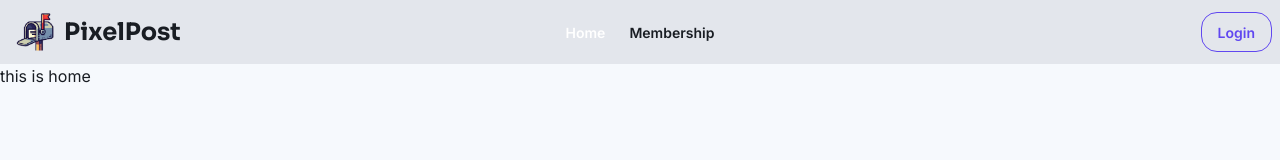
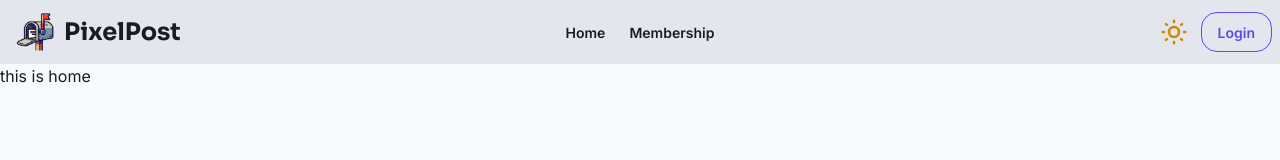
Before and after one commit to HedaetShahriar/PixelPost-Client, a React (Vite) app: page / in a window 1280 px wide. Shown: the top 160 px of the page. Built offline with nearby package versions, Linux system fonts and the light colour scheme; no server answers.

Commit message:
improvement to navbar

```diff
--- a/src/Routes/Router.jsx
+++ b/src/Routes/Router.jsx
@@ -1,6 +1,8 @@
 import { createBrowserRouter } from "react-router";
 import MainLayout from "../layouts/MainLayout";
 import Home from "../pages/Home";
+import SignIn from "../pages/SignIn";
+import Register from "../pages/Register";
 
 export const router = createBrowserRouter([
     {
@@ -19,10 +21,10 @@ export const router = createBrowserRouter([
     },
     {
         path: "/auth/login",
-        element: <div>Login Page</div>,
+        element:<SignIn />,
     },
     {
         path: "/auth/register",
-        element: <div>Register Page</div>,
+        element: <Register />,
     },
 ]);
--- /dev/null
+++ b/src/components/ThemeToggle.jsx
@@ -0,0 +1,40 @@
+import { Moon, SunMedium } from 'lucide-react';
+import { useEffect, useState } from 'react';
+
+
+const ThemeToggle = () => {
+    const [theme, setTheme] = useState(() => {
+        const savedTheme = localStorage.getItem('theme');
+        return savedTheme ? savedTheme : 'light';
+    });
+
+    useEffect(() => {
+        localStorage.setItem('theme', theme);
+    }, [theme]);
+
+    const handleToggle = () => {
+        setTheme(prev => (prev === 'light' ? 'dark' : 'light'));
+    };
+
+    return (
+        <div>
+            <label className="swap swap-rotate">
+                <input
+                    type="checkbox"
+                    onChange={handleToggle}
+                    checked={theme === 'dark'}
+                    className="theme-controller"
+                    value="dark"
+                />
+                <div className="swap-off text-yellow-600">
+                    <SunMedium size={30}/>
+                </div>
+                <div className="swap-on">
+                    <Moon size={28}/>
+                </div>
+            </label>
+        </div>
+    );
+};
+
+export default ThemeToggle;
--- a/src/components/ui/Navbar.jsx
+++ b/src/components/ui/Navbar.jsx
@@ -3,6 +3,7 @@ import logo from '../../assets/logo.png'
 import userIcon from '../../assets/userIcon.png';
 import { Link, NavLink } from 'react-router';
 import useAuth from '../../hooks/useAuth';
+import ThemeToggle from '../ThemeToggle';
 
 const Navbar = () => {
     const { user, handleLogOut } = useAuth();
@@ -14,8 +15,8 @@ const Navbar = () => {
                     to="/"
                     className={({ isActive }) =>
                         `px-3 py-1 rounded transition-colors duration-150 ${isActive
-                            ? "text-accent-content"
-                            : " hover:text-accent-content"
+                            ? ""
+                            : " "
                         }`
                     }
                 >
@@ -27,8 +28,8 @@ const Navbar = () => {
                     to="/upcoming-events"
                     className={({ isActive }) =>
                         `px-3 py-1 rounded transition-colors duration-150 ${isActive
-                            ? "text-accent-content"
-                            : " hover:text-accent-content"
+                            ? ""
+                            : ""
                         }`
                     }
                 >
@@ -44,8 +45,8 @@ const Navbar = () => {
                     to="/create-event"
                     className={({ isActive }) =>
                         `px-3 py-1 rounded transition-colors duration-150 ${isActive
-                            ? "text-accent-content"
-                            : " hover:text-accent-content"
+                            ? ""
+                            : ""
                         }`
                     }
                 >
@@ -85,14 +86,14 @@ const Navbar = () => {
 
                 {/* Navbar Center: Desktop navigation links */}
                 <div className="navbar-center hidden lg:flex">
-                    <ul className="menu menu-horizontal px-1 font-semibold">{navLinks}</ul>
+                    <ul className="menu menu-horizontal px-1 font-semibold">
+                        {navLinks}
+                    </ul>
                 </div>
 
                 {/* Navbar End: Theme toggle and User profile section */}
                 <div className="navbar-end gap-3">
-
-
-                    {/* <ToggleTheme /> */}
+                    <ThemeToggle />
                     {user ? (
                         <div className="dropdown dropdown-end">
                             <label
--- /dev/null
+++ b/src/pages/Register.jsx
@@ -0,0 +1,11 @@
+import React from 'react';
+
+const Register = () => {
+    return (
+        <div>
+            <h1>RegisterPage</h1>
+        </div>
+    );
+};
+
+export default Register;
--- /dev/null
+++ b/src/pages/SignIn.jsx
@@ -0,0 +1,11 @@
+import React from 'react';
+
+const SignIn = () => {
+    return (
+        <div>
+            <h1>SingIn page</h1>
+        </div>
+    );
+};
+
+export default SignIn;
```
